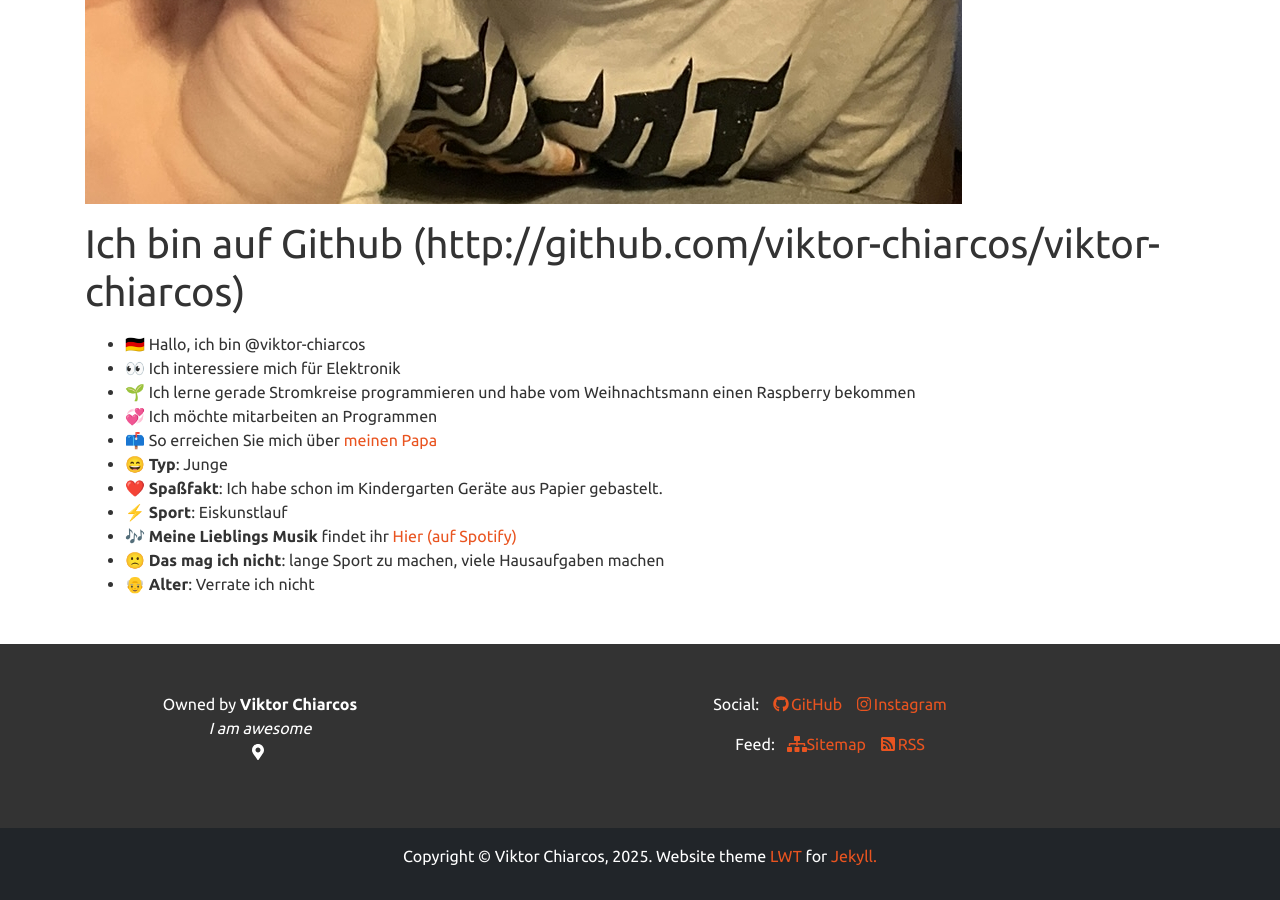
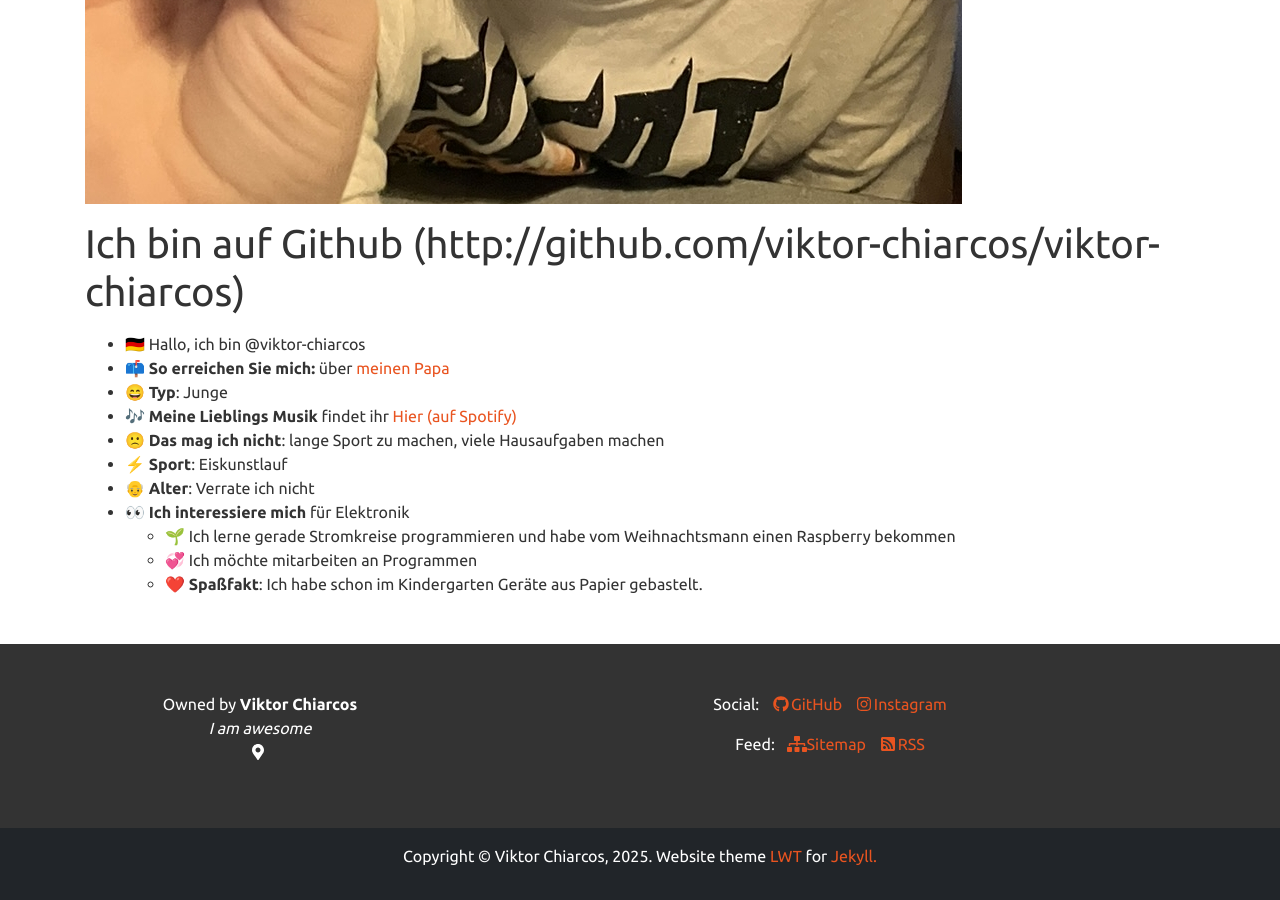
Before and after one commit to viktor-chiarcos/viktor-chiarcos.github.io, a Jekyll site: the page built from _pages/about.md, in a window 1280 px wide and 900 px high, scrolled down 1072 px. Built offline with Jekyll 4.4.1, drawn with Linux system fonts in a browser that asks for light colours.

Commit message:
umsortiert

```diff
--- a/_pages/about.md
+++ b/_pages/about.md
@@ -16,14 +16,14 @@ permalink: /about/
 # Ich bin auf Github (http://github.com/viktor-chiarcos/viktor-chiarcos)
 
 - 🇩🇪 Hallo, ich bin @viktor-chiarcos
-- 👀 Ich interessiere mich für Elektronik
-- 🌱 Ich lerne gerade Stromkreise programmieren und habe vom Weihnachtsmann einen Raspberry bekommen
-- 💞️ Ich möchte mitarbeiten an Programmen
-- 📫 So erreichen Sie mich über [meinen Papa](https://github.com/chiarcos)
+- 📫 **So erreichen Sie mich:** über [meinen Papa](https://github.com/chiarcos)
 - 😄 **Typ**: Junge
-- ❤️ **Spaßfakt**: Ich habe schon im Kindergarten Geräte aus Papier gebastelt.
-- ⚡️ **Sport**: Eiskunstlauf
-<!-- - ℹ️ **Information**: Ich nutze Computerprogramme, um Stromkreise zu programmieren --> <!-- Papa: das war doppelt -->
 - 🎶 **Meine Lieblings Musik** findet ihr [Hier (auf Spotify) ](https://open.spotify.com/playlist/33a3P5kT2XK7V2NE11puD2?si=TZKCPxLFRGmnVrRYJPqH_g&pi=e-7_wwSH6USaOR)
 - 🙁 **Das mag ich nicht**: lange Sport zu machen, viele Hausaufgaben machen
+- ⚡️ **Sport**: Eiskunstlauf
 - 👴 **Alter**: Verrate ich nicht
+- 👀 **Ich interessiere mich** für Elektronik
+	- 🌱 Ich lerne gerade Stromkreise programmieren und habe vom Weihnachtsmann einen Raspberry bekommen
+	- 💞️ Ich möchte mitarbeiten an Programmen
+	- ❤️ **Spaßfakt**: Ich habe schon im Kindergarten Geräte aus Papier gebastelt.
+<!-- - ℹ️ **Information**: Ich nutze Computerprogramme, um Stromkreise zu programmieren --> <!-- Papa: das war doppelt -->
```
